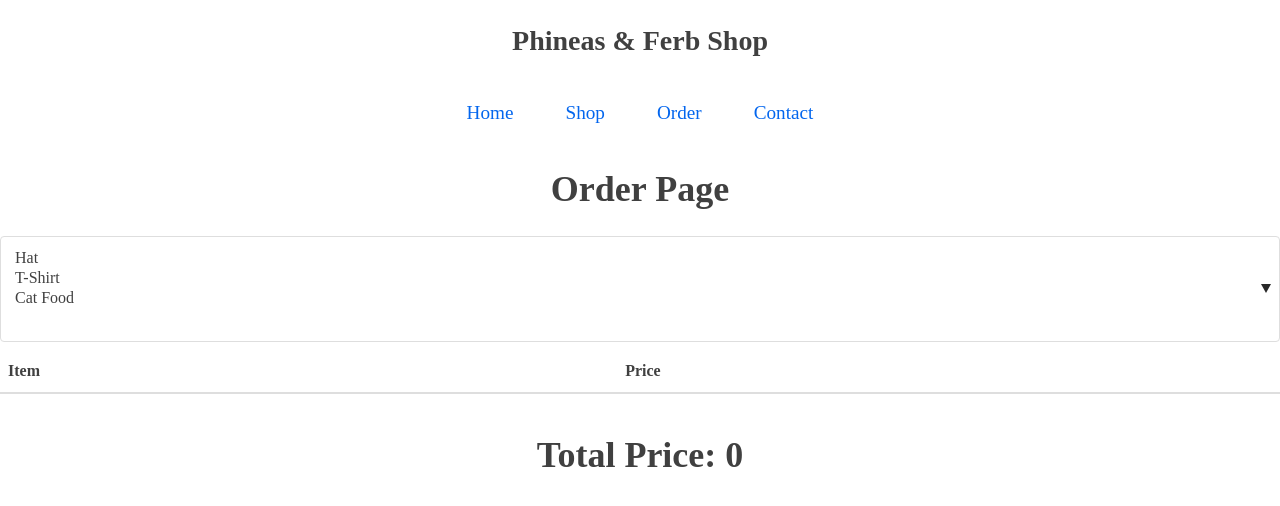
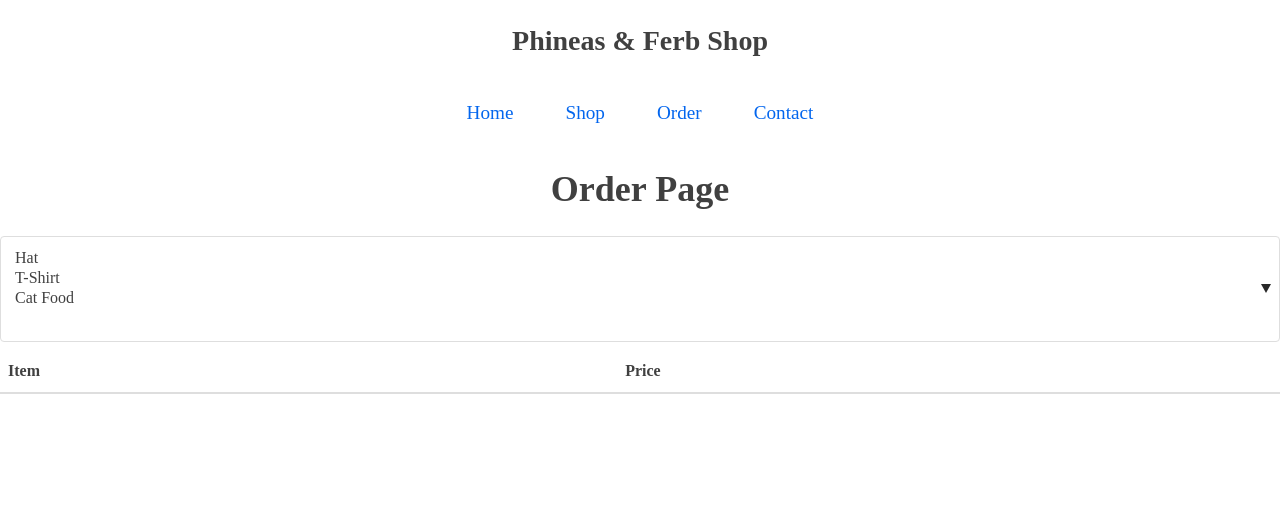
Before and after one commit to nothankyouwdym/Phineas-and-Ferb-Shop, a React (Vite) app: page /Order in a window 1280 px wide. Shown: the top 506 px of the page. Built offline with nearby package versions, Linux system fonts and the light colour scheme.

Commit message:
1 file modified

```diff
--- a/src/OrderTable.jsx
+++ b/src/OrderTable.jsx
@@ -1,5 +1,4 @@
 import data from "./Data/data"
-let totalPrice = 0;
 
 const OrderTable = (props) =>{
   return(
@@ -8,7 +7,6 @@
         <THead />
         <TBody props={props}/>
       </table>
-      <h1>Total Price: {totalPrice}</h1>
     </section>
   )
 }
@@ -29,7 +27,7 @@
     return(
       <tr key={index}>
         <th>{row}</th>
-        <th>{getTotalPrice(row,getPrices(row))}</th>
+        <th>{getPrices(row)}</th>
       </tr>
     )
   })
@@ -47,9 +45,7 @@
 }
 
 
-const getTotalPrice = (row,getPrices) =>{
-  totalPrice = totalPrice + getPrices(row)
-}
+
 
 
 
```
